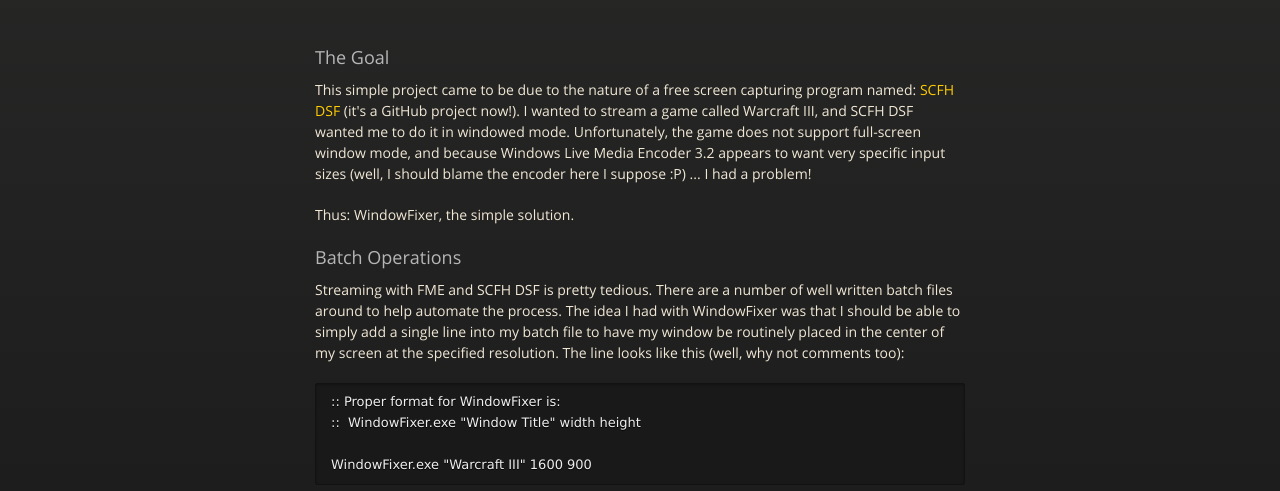
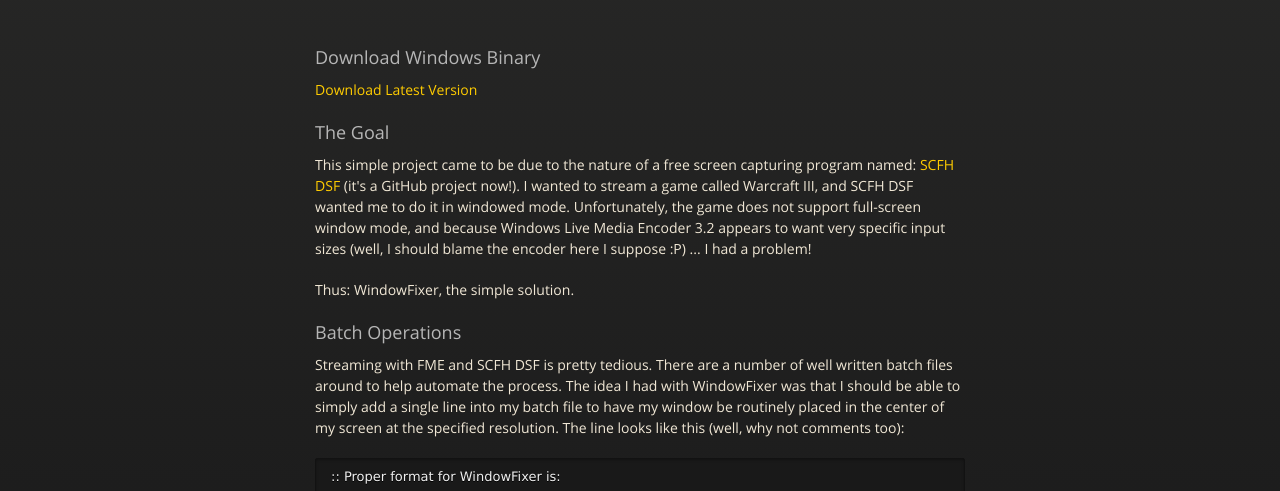
Before and after one commit to purebe/WindowFixer, a plain HTML site: page index.html in a window 1280 px wide. Shown: the part 253-744 px from the top of the page. Drawn offline with nearby package versions, Linux system fonts and the light colour scheme.

Commit message:
Added binary download link.

```diff
--- a/index.html
+++ b/index.html
@@ -38,6 +38,10 @@
           <span class="credits right">Hosted on GitHub Pages &mdash; Theme by <a href="http://twitter.com/#!/michigangraham">mattgraham</a></span>
         </div>
 
+		<h3>Download Windows Binary</h3>
+
+		<p><a href="https://github.com/downloads/purebe/WindowFixer/WindowFixer.exe">Download Latest Version</a></p>
+
         <h3>The Goal</h3>
 
 <p>This simple project came to be due to the nature of a free screen capturing program named: <a href="https://github.com/mosamosa/SCFH-DSF">SCFH DSF</a> (it's a GitHub project now!).  I wanted to stream a game called Warcraft III, and SCFH DSF wanted me to do it in windowed mode.  Unfortunately, the game does not support full-screen window mode, and because Windows Live Media Encoder 3.2 appears to want very specific input sizes (well, I should blame the encoder here I suppose :P) ... I had a problem!</p>
```
